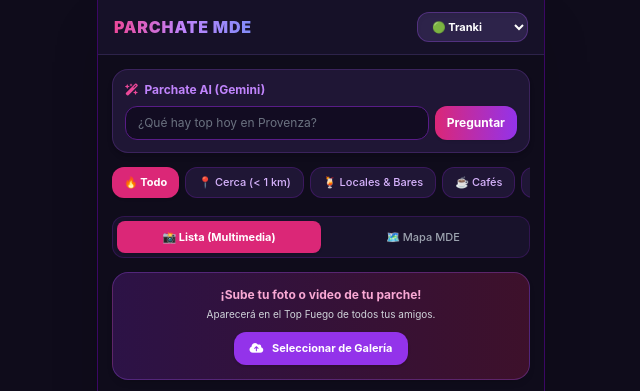
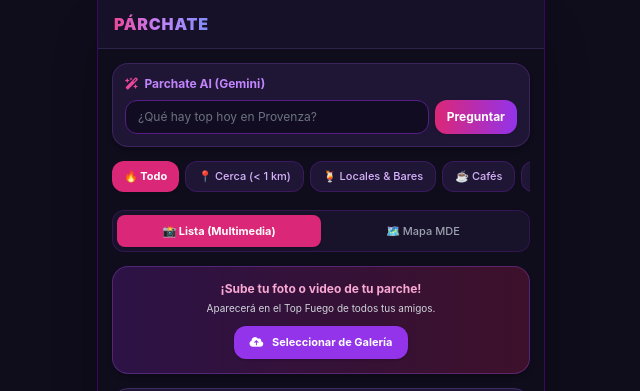
Before and after one commit to Yairpit/parchate-medellin, a plain HTML site: page index.html in a window 1280 px wide. Shown: the top 391 px of the page, without its empty margins (319-959 px from the left). Drawn offline with nearby package versions, Linux system fonts and the light colour scheme.

```diff
--- a/index.html
+++ b/index.html
@@ -7,7 +7,7 @@
     <script src="https://cdn.jsdelivr.net/npm/@supabase/supabase-js@2"></script>
     <meta charset="UTF-8">
     <meta name="viewport" content="width=device-width, initial-scale=1.0, maximum-scale=1.0, user-scalable=no">
-    <title>Parchate Medellín</title>
+    <title>Párchate</title>
     <!-- Leaflet CSS for Map -->
     <link rel="stylesheet" href="https://unpkg.com/leaflet@1.9.4/dist/leaflet.css" />
     <!-- FontAwesome Icons -->
@@ -48,15 +48,7 @@
 
         <!-- Header Mobile -->
         <header class="flex justify-between items-center px-4 py-3 bg-[#18122b]/90 backdrop-blur-md border-b border-[#2d234a] sticky top-0 z-50">
-            <h1 class="text-base font-black tracking-wider bg-gradient-to-r from-pink-500 via-purple-400 to-indigo-400 bg-clip-text text-transparent">PARCHATE MDE</h1>
-
-            <!-- Mode Selector -->
-            <div class="relative flex items-center">
-                <select id="modeSelector" onchange="changeAppMode(this.value)" class="bg-[#2d234a] text-[11px] font-bold px-2.5 py-1.5 rounded-xl border border-purple-500/30 focus:outline-none text-white shadow-inner">
-                    <option value="tranki">🟢 Tranki</option>
-                    <option value="agrandao">🔥 Agrandao</option>
-                </select>
-            </div>
+            <h1 class="text-base font-black tracking-wider bg-gradient-to-r from-pink-500 via-purple-400 to-indigo-400 bg-clip-text text-transparent">PÁRCHATE</h1>
         </header>
 
         <!-- Main Content Area -->
@@ -425,6 +417,11 @@
                         Aún no has subido contenido multimedia.
                     </div>
                 </div>
+
+                <!-- Footer Trademark -->
+                <div class="text-center pt-4 pb-2">
+                    <p class="text-[10px] text-purple-400/80 font-medium tracking-wider">Hecho en Medellín blo blo blo blo</p>
+                </div>
             </section>
 
         </main>
@@ -599,7 +596,7 @@
     <!-- Leaflet JS -->
     <script src="https://unpkg.com/leaflet@1.9.4/dist/leaflet.js"></script>
     <script>
-        // Inicializar Supabase para Parchate Medellín
+        // Inicializar Supabase para Párchate
         const supabaseUrl = 'https://ofqdziboaexkjhwtmgsx.supabase.co';
         const supabaseKey = 'sb_publishable_pfLexM1rG5qM1J4f6n3m2l1k9j8h7g6f5e4d3c2b1a0';
         const supabase = window.supabase.createClient(supabaseUrl, supabaseKey);
```
